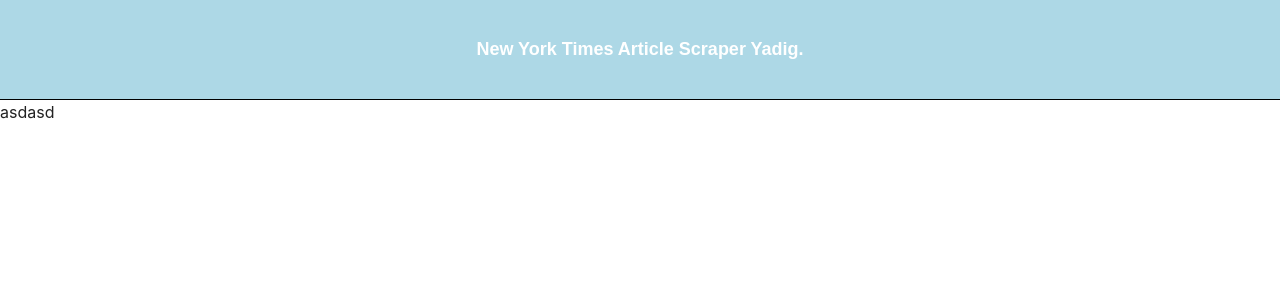
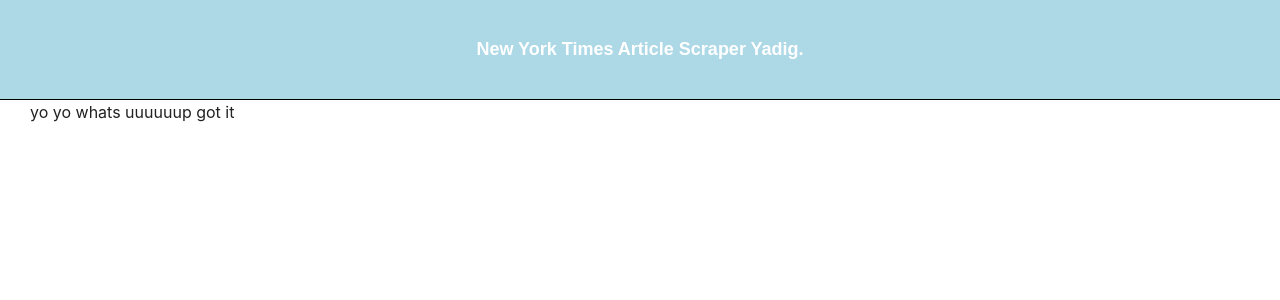
Before and after one commit to davidfunk13/nyt-scraper-react, a React (Create React App) app in the folder client/: page / in a window 1280 px wide. Shown: the top 300 px of the page. Built offline with nearby package versions, Linux system fonts and the light colour scheme; a web font is replaced by a local one.

Commit message:
backslash was at the end of <component/> instead of </component> spent way too much time looking for what was causing that. offically done witht he grid. moving on to making other componenets and filling mok database to print to the page for testing.

```diff
--- a/client/src/pages/Home/Home.jsx
+++ b/client/src/pages/Home/Home.jsx
@@ -1,12 +1,22 @@
 import React, { Component } from 'react';
+import { Container, Row, Column } from '../../components/BootstrapGrid'
+class Home extends Component {
+    // state= {
 
-class Home extends Component {
+    // }
 
     render() {
         return (
-            <div className='sdasd'>asdasd</div>
-        )
+            <Container>
+                <Row>
+                    <Column>
+                    <div className='greetings'>yo yo whats uuuuuup got it </div>
+                    </Column>
+                </Row>
 
+            </Container>
+
+        );
     }
 }
 
```
